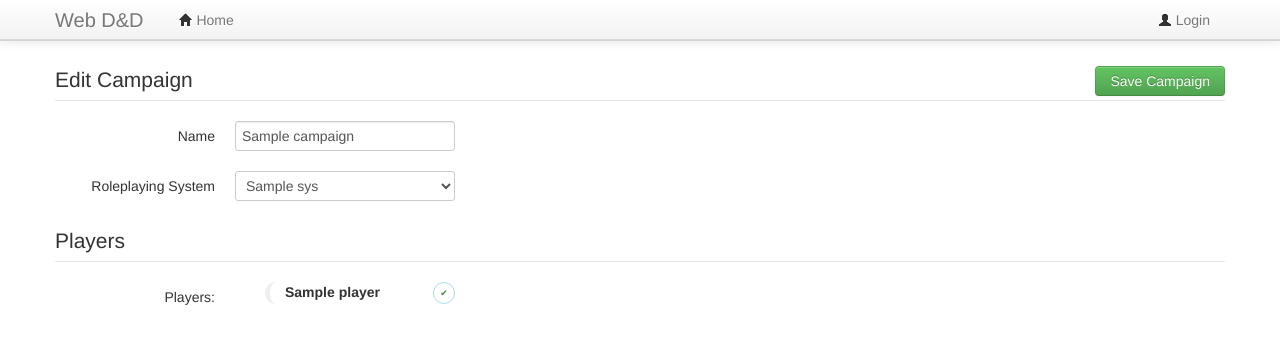
After one commit to Saevon/webdnd, a Django app: template player/templates/campaign_edit.html in a window 1280 px wide. The commit adds this page. Shown: the top 344 px of the page. Run offline with Django 3.2, Linux system fonts and the light colour scheme; the template is opened without the code that fills it: most values are stand-ins (such as "Sample title", 1, 10 or a date in 2020); some libraries are stand-ins or nearby versions.

Commit message:
Lots of work on editing campaigns.

```diff
--- /dev/null
+++ b/player/templates/campaign_edit.html
@@ -0,0 +1,165 @@
+{% extends "account/base.html" %}
+
+
+{% block page_title %}
+    Webdnd ~ {% if create %}New{% else %}Edit{% endif %} Campaign
+{% endblock %}
+{% block tab_name %}campaigns{% endblock %}
+
+
+{% block content %}
+<form class="form-horizontal form-search" id="campaign" method="POST">
+    {% csrf_token %}
+    <legend>
+        {% if create %}New{% else %}Edit{% endif %} Campaign
+        <div class="control-group pull-right">
+            <div class="controls">
+                <button type="submit" class="btn btn-success" name="campaign_create">
+                    {% if create %}Create{% else %}Save{% endif %} Campaign
+                </button>
+            </div>
+        </div>
+    </legend>
+
+    <div class="control-group" id="group-name">
+        <label class="control-label" for="input-name">Name</label>
+        <div class="controls">
+            <input type="text" id="input-name" name="name" placeholder="Campaign Name" value="{{ campaign.name }}">
+        </div>
+    </div>
+    <div class="control-group" id="group-system">
+        <label class="control-label" for="input-system">Roleplaying System</label>
+        <div class="controls">
+            <select id="input-system" name="system">
+                {% for sys in systems %}
+                    <option value="{{ sys }}" {% if sys == campaign.rp_system %}selected{% endif %}>
+                        {{ sys }}
+                    </option>
+                {% endfor %}
+            </select>
+        </div>
+    </div>
+
+    <legend>Players</legend>
+
+    <div class="control-group" id="group-players">
+        <label class="control-label" for="input-players">Players: </label>
+        <div class="controls" id="input-players" data-name="players[]">
+            {% for player in friends %}
+                <blockquote class="user span2">
+                    <span class="pull-right action text-error add">✘</span>
+                    <span class="pull-right action text-success remove hide">✔</span>
+                    <span class="username">{{ player.name }}</span>
+                    <input class="hide" name="" value="{{ player.id }}"></input>
+                </blockquote>
+            {% empty %}
+                <blockquote class="span9 muted">Your friends list is empty.</blockquote>
+            {% endfor %}
+        </div>
+    </div>
+
+<!--     <div class="control-group">
+        <label class="control-label" for="user-search">Find User </label>
+        <div class="controls" id="user-search">
+            <div class="input-append">
+                <input type="text" class="span2 search-query">
+                <button class="btn btn-small"><i class="icon-search"></i> Search</button>
+            </div>
+        </div>
+        <div class="controls" id="user-search-results">
+        </div>
+
+        <script type="text/template" id="search-result-user-template">
+            <div class="user search-result span2">
+                <small class="username">name</small>
+                <input class="hide" name="players[]" value="{{ player.name }}"></input>
+                <span class="pull-right action text-error">✘</span>
+                <span class="add text-success hide pull-right">✔</span>
+            </div>
+        </script> -->
+</form>
+{% endblock content %}
+
+
+{% block compress_js %}
+<script type="text/javascript">
+$(function() {
+    var player_input_name = $('#input-players').data('name');
+
+    $('.user .action.add').on('click', function() {
+        $(this).hide();
+        var elem = $(this).parents('.user');
+        elem.find('.action.remove').show();
+
+        elem.find('input').attr('name', player_input_name);
+    });
+
+    $('.user .action.remove').on('click', function() {
+        $(this).hide();
+        var elem = $(this).parents('.user');
+        elem.find('.action.add').show();
+
+        elem.find('input').attr('name', '');
+    });
+
+    {% for player in players %}
+    $('input[value={{ player.account.id }}]').parents('.user').find('.add').trigger('click')
+    {% endfor %}
+});
+</script>
+{% endblock %}
+
+
+{% block compress_css %}
+<style>
+/*#user-search .search-query {
+    height: 16px;
+}
+.search-result {
+    clear: both;
+    border: 1px solid #AAA;
+    margin-left: 0px;
+    -webkit-border-radius: 14px 0 0 14px;
+    -moz-border-radius: 14px 0 0 14px;
+    border-radius: 14px 0 0 14px;
+    padding-left: 14px;
+    border-right-width: 3px;
+
+    cursor: pointer;
+}
+.search-result:hover .add {
+    display: block;
+    padding-right: 2px;
+}
+*/
+/* Player Selection */
+.user {
+    -webkit-border-radius: 14px 14px 14px 14px;
+    -moz-border-radius: 14px 14px 14px 14px;
+    border-radius: 14px 14px 14px 14px;
+}
+.user .action {
+    font-size: 9px;
+    border: 1px solid #ADE;
+    -webkit-border-radius: 100%;
+    -moz-border-radius: 100%;
+    border-radius: 100%;
+    text-align: center;
+    width: 20px;
+    cursor: pointer;
+
+    -webkit-touch-callout: none;
+    -webkit-user-select: none;
+    -khtml-user-select: none;
+    -moz-user-select: none;
+    -ms-user-select: none;
+    user-select: none;
+}
+.user .action:hover {
+    -webkit-box-shadow: inset 0 1px 1px rgba(0, 0, 0, 0.075), 0 0 8px rgba(82, 168, 236, 0.6);
+    -moz-box-shadow: inset 0 1px 1px rgba(0, 0, 0, 0.075), 0 0 8px rgba(82, 168, 236, 0.6);
+    box-shadow: inset 0 1px 1px rgba(0, 0, 0, 0.075), 0 0 8px rgba(82, 168, 236, 0.6);
+}
+
+</style>
+{% endblock %}
--- a/player/views/account.py
+++ b/player/views/account.py
@@ -1,10 +1,8 @@
 from django.contrib.auth import authenticate, login, logout
-from django.contrib.auth.decorators import login_required
 from django.core.urlresolvers import reverse
 from django.http import HttpResponse, HttpResponseRedirect
 from django.shortcuts import render_to_response
 from django.template import RequestContext
-from django.utils.decorators import method_decorator
 from django.views.generic import View
 
 from webdnd.player.models.campaigns import Campaign
--- a/shared/static/css/bootstrap.extra.css
+++ b/shared/static/css/bootstrap.extra.css
@@ -3,6 +3,7 @@ Adds onto the twitter bootstrap. Adds any css that I think should have been in
 the bootstrap, or are highly intertwined with it.
 */
 
+.text-muted,
 .control-group.muted > label,
 .control-group.muted .help-block,
 .control-group.muted .help-inline,
--- /dev/null
+++ b/shared/static/css/player.css
@@ -0,0 +1,17 @@
+/* User styles */
+.user .username {
+    font-weight: bolder;
+}
+.user:hover .username {
+    color: #66F;
+}
+
+
+/* Campaign Overview lists */
+.user:hover,
+.campaign:hover {
+    background-color: #EEF;
+}
+.campaign:hover a {
+    text-decoration: none;
+}
--- a/shared/templates/base.html
+++ b/shared/templates/base.html
@@ -19,6 +19,7 @@
     {% compress css %}
       <link rel="stylesheet" href="{% static 'shared/css/bootstrap.extra.css' %}" type="text/css" charset="utf-8">
       <link rel="stylesheet" href="{% static 'shared/css/base.css' %}" type="text/css" charset="utf-8">
+      <link rel="stylesheet" href="{% static 'shared/css/player.css' %}" type="text/css" charset="utf-8">
     {% endcompress %}
     {% compress css %}
       {% block compress_css %}{% endblock compress_css %}
@@ -41,29 +42,32 @@
             <span class="icon-bar"></span>
             <span class="icon-bar"></span>
           </a>
-          <a class="brand" href="/account">Web D&amp;D</a>
+          <a class="brand" href="{% url main_about %}">Web D&amp;D</a>
           <div class="nav-collapse collapse">
             <ul class="nav">
               {% if user.is_active %}
-                <li id="nav_home"><a href="/account/home">
+                <li id="nav_home"><a href="{% url account_home %}">
                   <i class="icon-home"></i> Home
                 </a></li>
-                <li id="nav_settings"><a href="/account/settings">
-                    <i class="icon-wrench"></i> Settings
+                <li id="nav_campaigns"><a href="{% url game_campaign_list %}">
+                  <i class="icon-globe"></i> Campaigns
                 </a></li>
               {% else %}
-                <li id="nav_home"><a href="/home">
+                <li id="nav_home"><a href="{% url main_home %}">
                   <i class="icon-home"></i> Home
                 </a></li>
               {% endif %}
             </ul>
             <ul class="nav pull-right">
               {% if user.is_active %}
-                <li id="nav_logout" class="pull-right"><a href="/account/logout">
+                <li id="nav_settings"><a href="{% url account_settings %}">
+                    <i class="icon-wrench"></i> Settings
+                </a></li>
+                <li id="nav_logout" class="pull-right"><a href="{% url account_logout %}">
                   <i class="icon-off"></i> Logout
                 </a></li>
               {% else %}
-                <li id="nav_login" class="pull-right"><a href="/account/login">
+                <li id="nav_login" class="pull-right"><a href="{% url account_login %}">
                   <i class="icon-user"></i> Login
                 </a></li>
               {% endif %}
--- a/urls.py
+++ b/urls.py
@@ -27,6 +27,7 @@ admin.autodiscover()
 
 urlpatterns = patterns('',
     url(r'^account/', include('webdnd.player.urls.account')),
+    url(r'^game/', include('webdnd.player.urls.game')),
 
     # Example:[A-Za-z]
     # (r'^webdnd/', include('web_dnd.foo.urls')),
```
Also changed, not shown: player/templates/account/home.html (+6 -3 lines), player/templates/campaign_list.html (added, +33 -0 lines), player/templates/campaigns.html (deleted, +0 -9 lines), player/urls/account.py (+5 -5 lines), player/urls/game.py (added, +14 -0 lines), player/urls/main.py (+4 -4 lines), player/views/game.py (added, +115 -0 lines), shared/management/__init__.py (added, +12 -0 lines), shared/middleware.py (added, +19 -0 lines).
